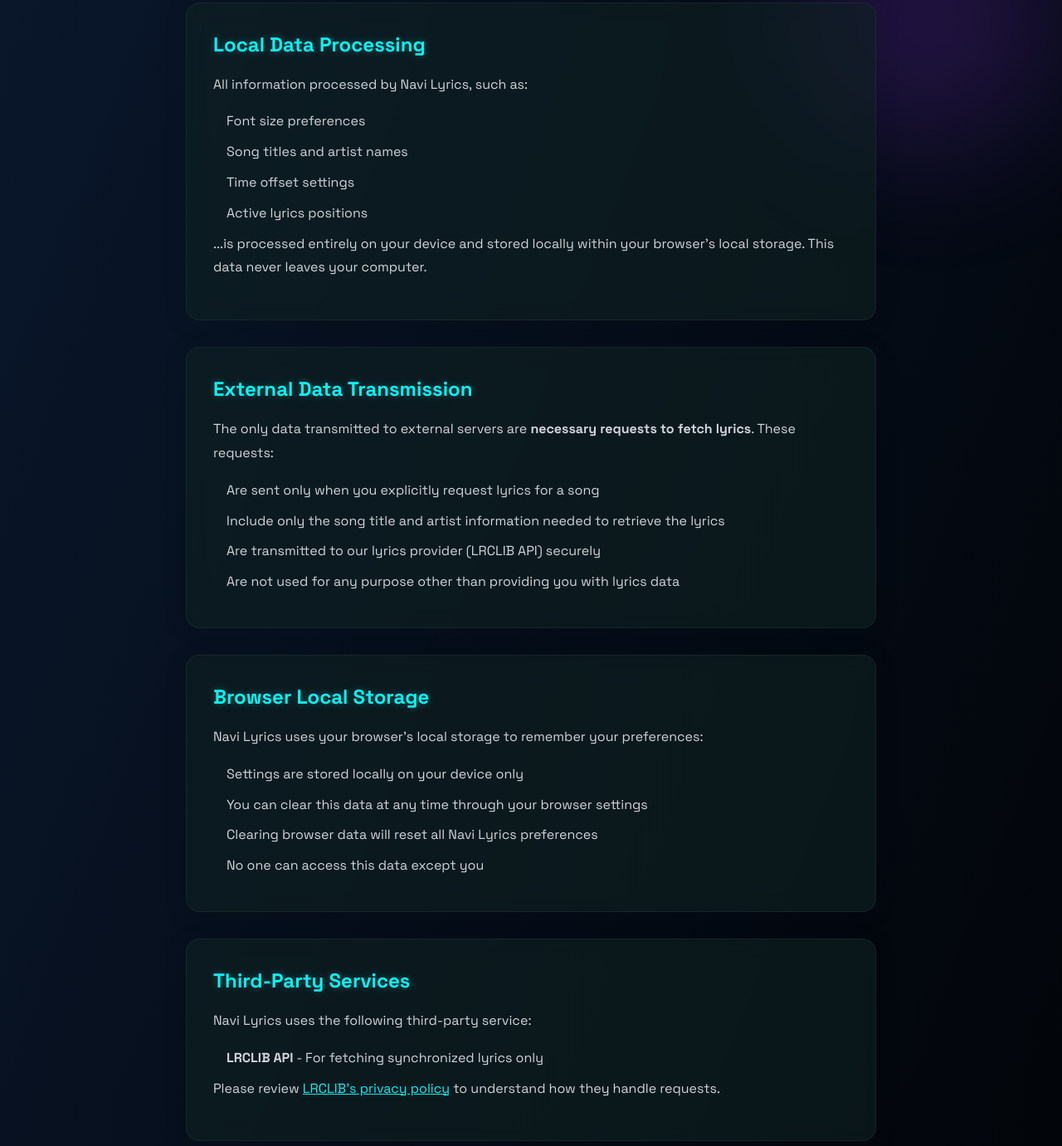
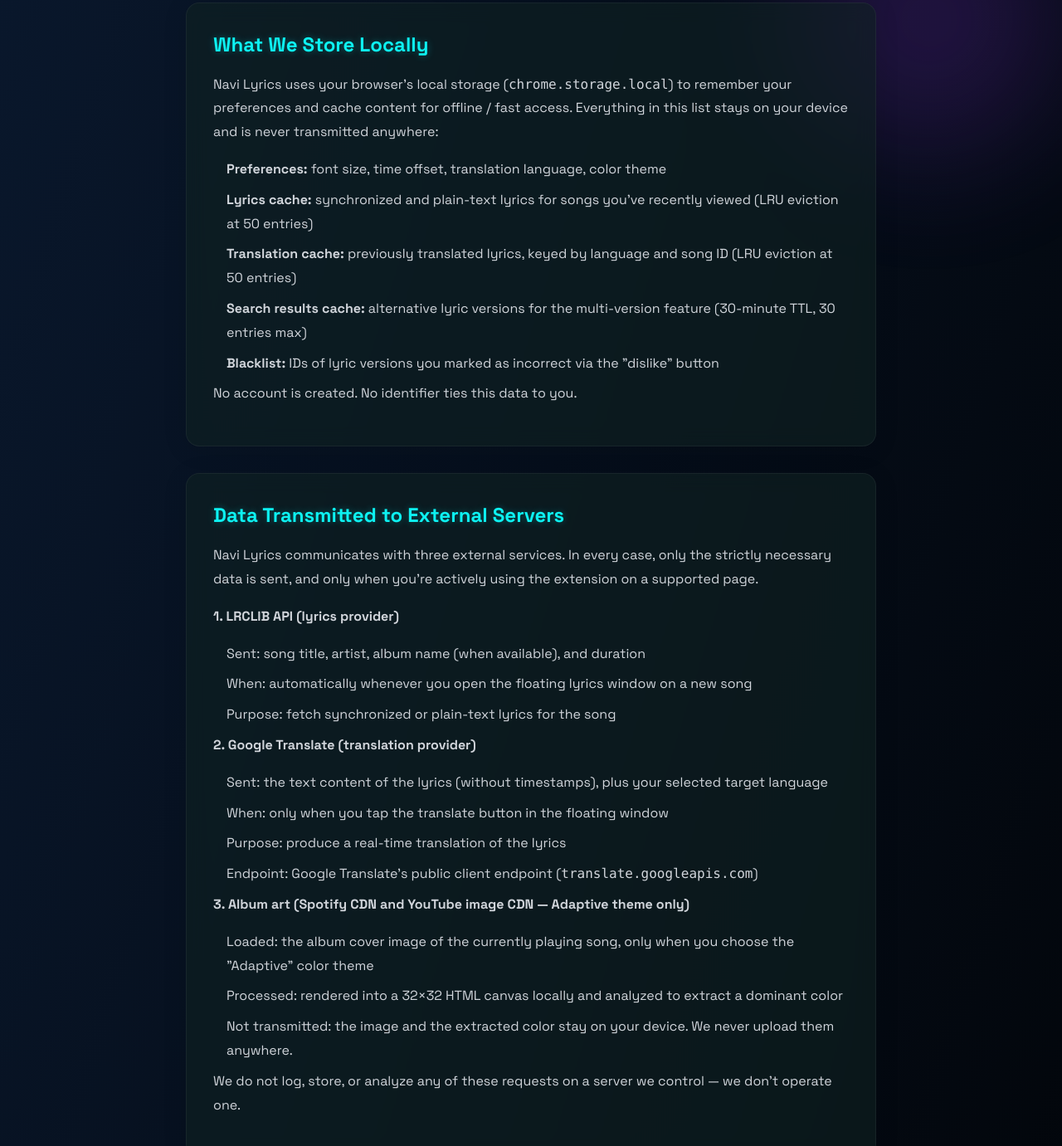
Before and after one commit to odrac94/navi-landing, a plain HTML site: page privacy-policy.html in a window 1280 px wide. Shown: the part 617-1998 px from the top of the page at 83% size. Drawn offline with nearby package versions, Linux system fonts and the light colour scheme.

Commit message:
actualizacion de privacy policy para v1.4.0
- corrige imprecision: titulo/artista SI se transmiten a LRCLIB (no solo local)
- agrega Google Translate como servicio externo (v1.3.0)
- agrega album art para tema adaptativo (v1.4.0): procesado en canvas local, no se transmite
- lista completa de datos locales: preferencias (font, offset, idioma, tema) + 4 caches (lyrics, translations, search results, blacklist)
- arregla </p> huerfano en seccion Security
- last updated: June 1, 2026

```diff
--- a/privacy-policy.html
+++ b/privacy-policy.html
@@ -156,33 +156,50 @@
 
                 <!-- Section 2: Local Processing -->
                 <div class="policy-section glass-panel p-6 sm:p-8 rounded-2xl border border-white/5 hover:border-primary/50 transition-colors duration-300">
-                    <h2>Local Data Processing</h2>
+                    <h2>What We Store Locally</h2>
                     <p>
-                        All information processed by Navi Lyrics, such as:
+                        Navi Lyrics uses your browser's local storage (<code>chrome.storage.local</code>) to remember your preferences and cache content for offline / fast access. Everything in this list stays on your device and is never transmitted anywhere:
                     </p>
                     <ul>
-                        <li>Font size preferences</li>
-                        <li>Song titles and artist names</li>
-                        <li>Time offset settings</li>
-                        <li>Active lyrics positions</li>
+                        <li><strong>Preferences:</strong> font size, time offset, translation language, color theme</li>
+                        <li><strong>Lyrics cache:</strong> synchronized and plain-text lyrics for songs you've recently viewed (LRU eviction at 50 entries)</li>
+                        <li><strong>Translation cache:</strong> previously translated lyrics, keyed by language and song ID (LRU eviction at 50 entries)</li>
+                        <li><strong>Search results cache:</strong> alternative lyric versions for the multi-version feature (30-minute TTL, 30 entries max)</li>
+                        <li><strong>Blacklist:</strong> IDs of lyric versions you marked as incorrect via the "dislike" button</li>
                     </ul>
                     <p>
-                        ...is processed entirely on your device and stored locally within your browser's local storage. This data never leaves your computer.
+                        No account is created. No identifier ties this data to you.
                     </p>
                 </div>
 
                 <!-- Section 3: External Requests -->
                 <div class="policy-section glass-panel p-6 sm:p-8 rounded-2xl border border-white/5 hover:border-primary/50 transition-colors duration-300">
-                    <h2>External Data Transmission</h2>
+                    <h2>Data Transmitted to External Servers</h2>
                     <p>
-                        The only data transmitted to external servers are <strong>necessary requests to fetch lyrics</strong>. These requests:
+                        Navi Lyrics communicates with three external services. In every case, only the strictly necessary data is sent, and only when you're actively using the extension on a supported page.
                     </p>
+                    <p><strong>1. LRCLIB API (lyrics provider)</strong></p>
                     <ul>
-                        <li>Are sent only when you explicitly request lyrics for a song</li>
-                        <li>Include only the song title and artist information needed to retrieve the lyrics</li>
-                        <li>Are transmitted to our lyrics provider (LRCLIB API) securely</li>
-                        <li>Are not used for any purpose other than providing you with lyrics data</li>
+                        <li>Sent: song title, artist, album name (when available), and duration</li>
+                        <li>When: automatically whenever you open the floating lyrics window on a new song</li>
+                        <li>Purpose: fetch synchronized or plain-text lyrics for the song</li>
                     </ul>
+                    <p><strong>2. Google Translate (translation provider)</strong></p>
+                    <ul>
+                        <li>Sent: the text content of the lyrics (without timestamps), plus your selected target language</li>
+                        <li>When: only when you tap the translate button in the floating window</li>
+                        <li>Purpose: produce a real-time translation of the lyrics</li>
+                        <li>Endpoint: Google Translate's public client endpoint (<code>translate.googleapis.com</code>)</li>
+                    </ul>
+                    <p><strong>3. Album art (Spotify CDN and YouTube image CDN — Adaptive theme only)</strong></p>
+                    <ul>
+                        <li>Loaded: the album cover image of the currently playing song, only when you choose the "Adaptive" color theme</li>
+                        <li>Processed: rendered into a 32×32 HTML canvas locally and analyzed to extract a dominant color</li>
+                        <li>Not transmitted: the image and the extracted color stay on your device. We never upload them anywhere.</li>
+                    </ul>
+                    <p>
+                        We do not log, store, or analyze any of these requests on a server we control — we don't operate one.
+                    </p>
                 </div>
 
                 <!-- Section 4: Browser Local Storage -->
@@ -203,13 +220,15 @@
                 <div class="policy-section glass-panel p-6 sm:p-8 rounded-2xl border border-white/5 hover:border-primary/50 transition-colors duration-300">
                     <h2>Third-Party Services</h2>
                     <p>
-                        Navi Lyrics uses the following third-party service:
+                        Navi Lyrics uses the following third-party services:
                     </p>
                     <ul>
-                        <li><strong>LRCLIB API</strong> - For fetching synchronized lyrics only</li>
+                        <li><strong><a href="https://lrclib.net/" target="_blank" class="text-primary hover:text-cyan-300 transition-colors underline">LRCLIB</a></strong> — public lyrics database. We send song title and artist to fetch matching lyrics.</li>
+                        <li><strong><a href="https://policies.google.com/privacy" target="_blank" class="text-primary hover:text-cyan-300 transition-colors underline">Google Translate</a></strong> — public translation endpoint. Used only when you actively request a translation; the lyric text is sent for translation.</li>
+                        <li><strong>Spotify image CDN</strong> (<code>i.scdn.co</code>) and <strong>YouTube image CDN</strong> (<code>lh3.googleusercontent.com</code>) — only the album art image is loaded by your browser, and only when the Adaptive color theme is active. The image is processed locally to derive a color; it is never re-uploaded.</li>
                     </ul>
                     <p>
-                        Please review <a href="https://lrclib.net/" target="_blank" class="text-primary hover:text-cyan-300 transition-colors underline">LRCLIB's privacy policy</a> to understand how they handle requests.
+                        Navi Lyrics has no affiliation with Spotify, YouTube Music, LRCLIB, or Google. We do not control their privacy practices — please review their respective policies if you need details on how they handle requests originating from your browser.
                     </p>
                 </div>
 
@@ -224,7 +243,6 @@
                         <li>Use strong passwords for your browser/OS account</li>
                         <li>Review permissions granted to extensions regularly</li>
                     </ul>
-                </p>
                 </div>
 
                 <!-- Section 7: Changes -->
@@ -250,7 +268,7 @@
                 <!-- Last Updated -->
                 <div class="text-center mt-16 pt-8 border-t border-white/10">
                     <p class="text-sm text-gray-500">
-                        Last updated: February 15, 2026
+                        Last updated: June 1, 2026
                     </p>
                 </div>
 
```
